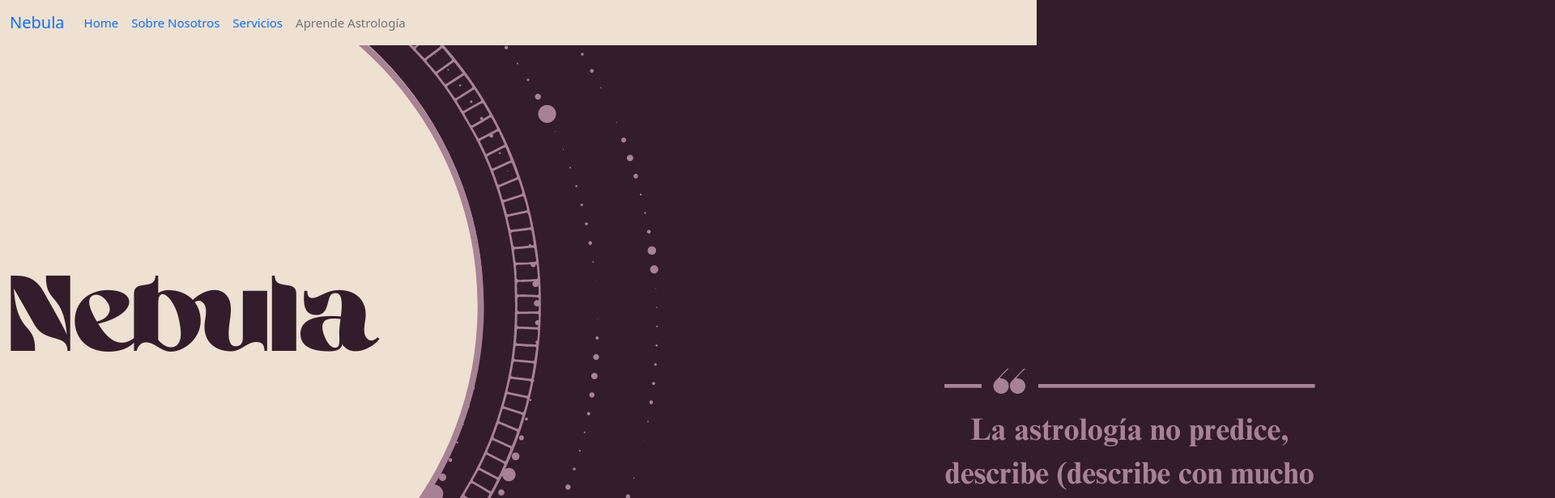
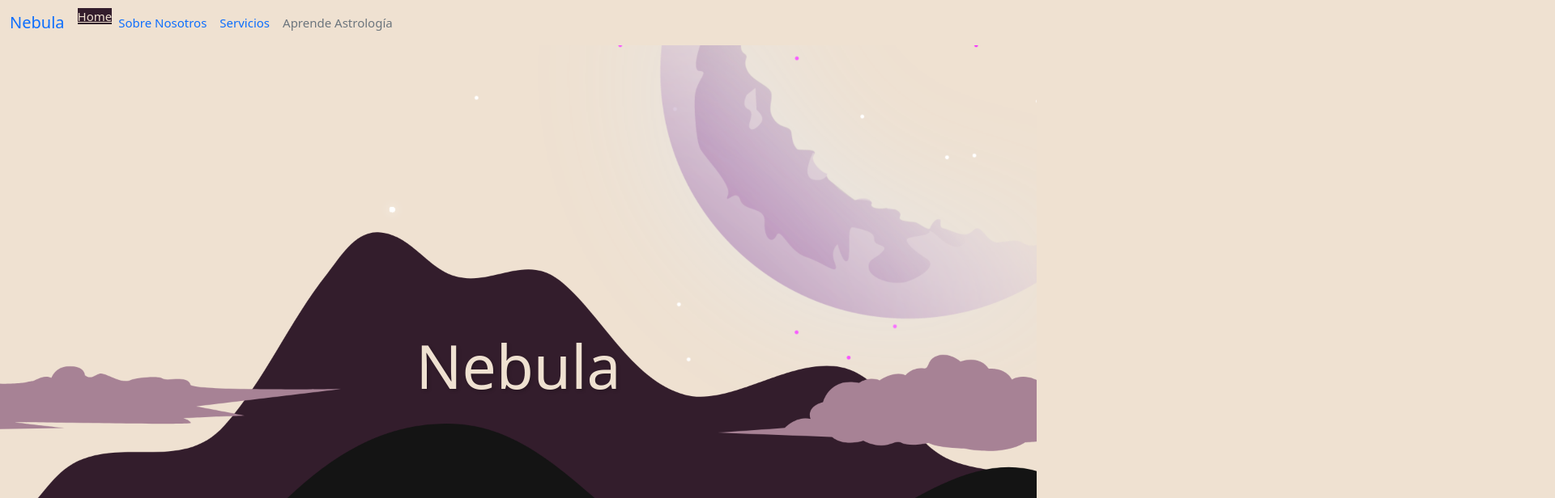
Before and after one commit to oddalyn/Proyecto-Integrador-Final, a website: page index.html in a window 1280 px wide. Shown: the top 616 px of the page at 81% size, 1920 px wide, since content can reach past the window. Drawn offline with nearby package versions, Linux system fonts and the light colour scheme.

Commit message:
Animaciones principales

```diff
--- a/index.css
+++ b/index.css
@@ -1,9 +1,15 @@
+
 body{
     height: 100vh;
     width: 100vw;
-    background-color: #331D2C;
+    background-color: #EFE1D1;
     font-size: 15px;
-    color: #EFE1D1;
+}
+
+@media screen and (height > 900px){
+    body{
+
+    }
 }
 
 .navbar{
@@ -51,3 +57,41 @@ body{
     font-size: 2rem;
     color: #EFE1D1;
 }
+
+.nav-item a:hover, .nav-item a.active {
+    background-color: #331D2C;
+    color: #EFE1D1;
+}
+
+.parallax{
+    position: relative;
+    display: flex;
+    justify-content: center;
+    align-items: center;
+    height: 100vh;
+}
+
+#title{
+    position: absolute;
+    font-size: 5em;
+    color: #EFE1D1;
+    text-shadow: 2px 2px 4px rgba(0, 0, 0, .2);
+}
+
+.parallax img{
+    position: absolute;
+    top: 0;
+    left: 0;
+    width: 100%;
+    pointer-events: none;
+}
+
+.sec2{
+    background-color: #141414;
+    position: relative;
+}
+
+.sec2 h1{
+    font-size: 2rem;
+    margin-bottom: 10px;
+}
--- a/index.html
+++ b/index.html
@@ -18,7 +18,7 @@
           <div class="collapse navbar-collapse" id="navbarNav">
             <ul class="navbar-nav">
               <li class="nav-item">
-                <a class="nav-link active" aria-current="page" href="#">Home</a>
+                <a class="active"  href="#">Home</a>
               </li>
               <li class="nav-item">
                 <a class="nav-link" href="#">Sobre Nosotros</a>
@@ -35,12 +35,17 @@
       </nav>
 </header>
 <body>
-<!-- Button trigger modal -->
-<!-- <button type="button" class="btn btn-primary" data-bs-toggle="modal" data-bs-target="#modal">
-  Launch demo modal
-</button> -->
+  <section class="parallax">
+    <img id="luna" src="../img/luna.png" alt="">
+    <img id="montania" src="../img/montania.png.png" alt="">
+    <img id="nubes" src="../img/Nubes.png" alt="">
+    <h2 id="title"> Nebula </h2>
+    <img id="onda" src="../img/Onda.png" alt="">
+  </section>
 
-  <div class="modal" tabindex="-1">
+
+
+  <!-- <div class="modal" tabindex="-1">
     <div class="modal-dialog">
       <div class="modal-content">
         <div class="modal-header">
@@ -56,15 +61,14 @@
         </div>
       </div>
     </div>
-  </div>
+  </div> -->
 
-  <img src="../img/Nebula1.jpg" alt="ImagenPrincipal">
 
-    <div class="color2" id="container-inicio" >
-        <div class="container">
+<div class="sec2" id="container-inicio" >
+
             <h1 class="font1">PROCESO DE TRANSFORMACIÓN PERSONAL</h1>
             <p>La astrología nos guía hacia un trabajo profundo y personal de encontrarnos con nuestra conciencia. </p>
-        </div>
+
     </div>
     <div>
       <h2>¿Cuál es tu superpoder?</h2>
@@ -72,9 +76,9 @@
       <p>Nos muestra el modo en el que nace alguien en un tiempo y espacio. Nos sirve de <p>guía</p> sobre el tipo de camino de vida que tendremos por delante.</p>
     </div>
     <!-- Servicios -->
-    <div>
+    <!-- <div>
 
-    </div>
+    </div> -->
     <!-- Testimonios -->
     <div>
 
@@ -99,7 +103,7 @@
     </div>
 </body>
 <footer class="py-3 my-4">
-<div class="" id="footer-container">
+<div class="" id="">
         <ul class="nav justify-content-center border-bottom pb-3 mb-3">
             <li class="nav-item">
                 <a href="" class="nav-link px-2 text-body-secondary">Home</a>
--- a/index.js
+++ b/index.js
@@ -1,7 +1,24 @@
 
-var myModal = new bootstrap.Modal(document.getElementById('modal'), options)
-myModal.toggle()
-myModal.show();
+let title = document.getElementById("title")
+let nubes = document.getElementById("nubes")
+let montania = document.getElementById("montania")
+let onda = document.getElementById("onda")
+let luna = document.getElementById("luna")
+
+window.addEventListener('scroll', ()=>{
+    let value = window.scrollY;
+
+    title.style.marginTop = value  * 3.5  + 'px'
+    nubes.style.top = value  * -1.5  + 'px'
+    //  montania.style.top = value  * 1  + 'px'
+     luna.style.top = value  * -2.5  + 'px'
+     luna.style.left = value  * 2.5  + 'px'
+    // onda.style.left = value * 1.2  + 'px'
+})
+
+// var myModal = new bootstrap.Modal(document.getElementById('modal'), options)
+// myModal.toggle()
+// myModal.show();
 
 // var myModal = document.getElementById('modal')
 // var myInput = document.getElementById('myInput')
```
Also changed, not shown: img/Nubes.png (added), img/Onda.png (added), img/luna.png (added), img/montania.png.png (added).
